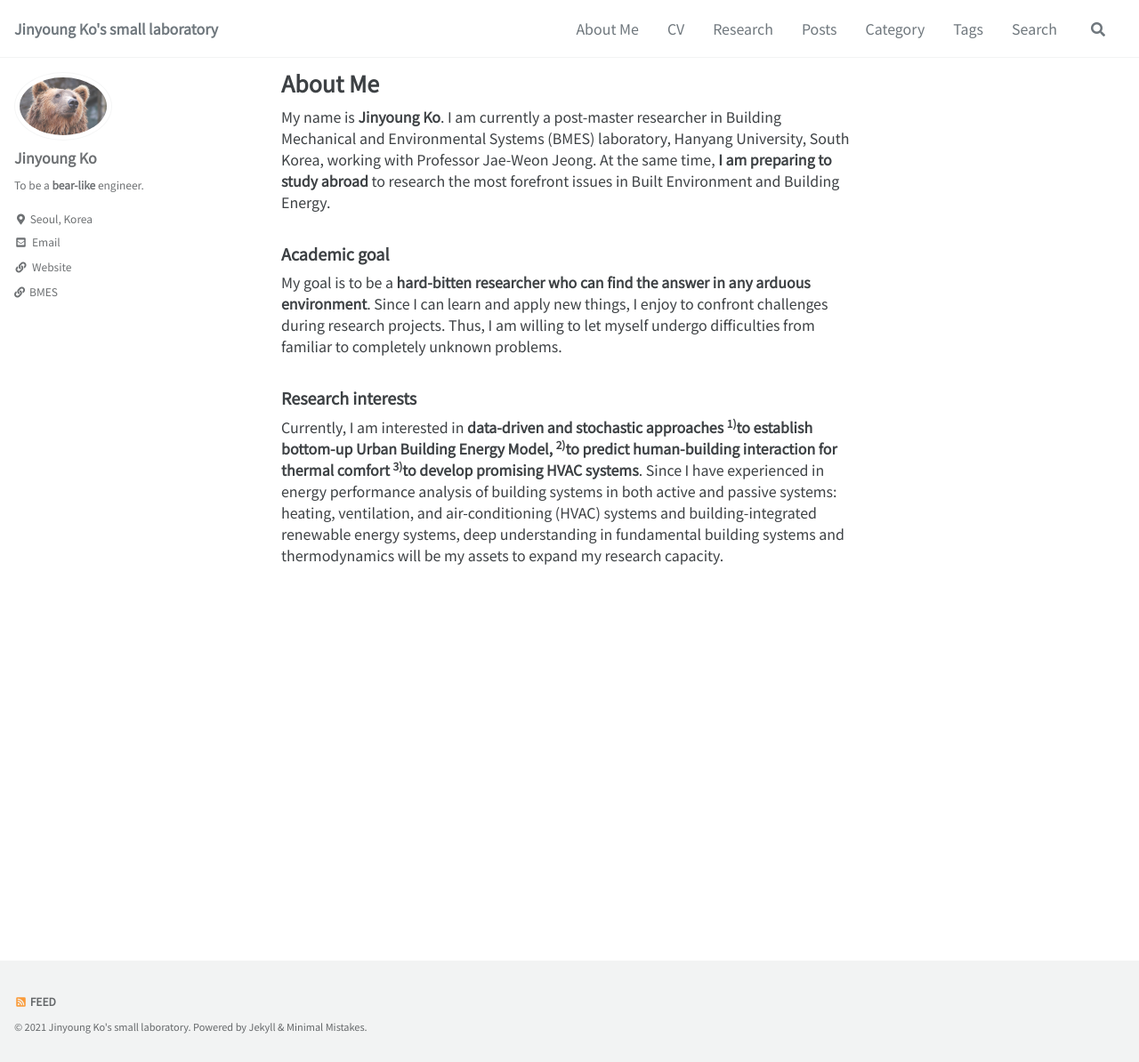
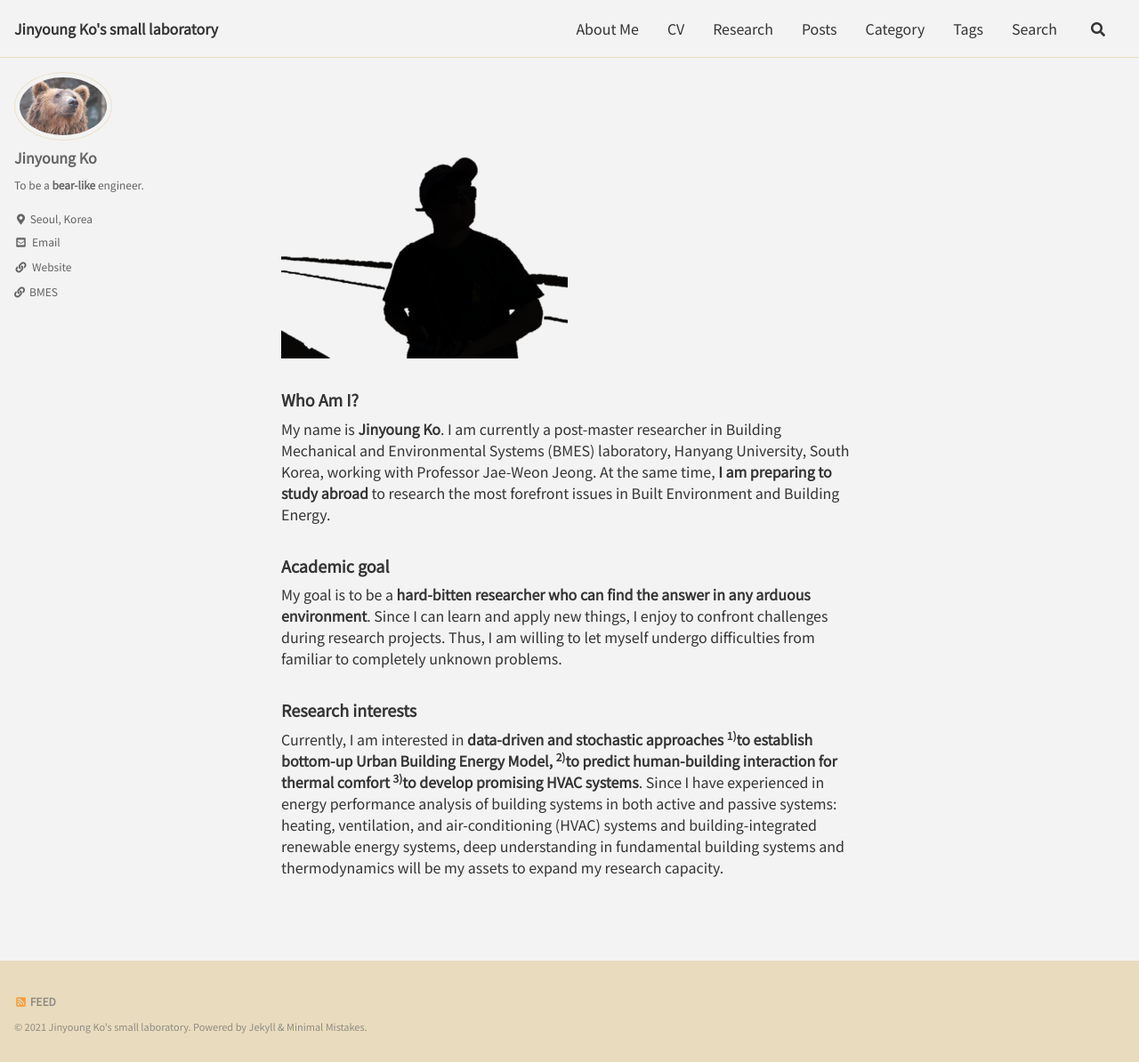
Before and after one commit to jinyoungko96/jinyoungko96.github.io, a Jekyll site: the page built from _pages/01_about.md, in a window 1280 px wide and 1194 px high. Shown: the whole window at 89% size. Built offline with Jekyll 4.4.1, drawn with Linux system fonts in a browser that asks for light colours; cached includes are drawn as plain includes.

Commit message:
skin, image update

```diff
--- a/_config.yml
+++ b/_config.yml
@@ -12,7 +12,7 @@
 
 theme                  : "minimal-mistakes-jekyll"
 # remote_theme           : "mmistakes/minimal-mistakes"
-minimal_mistakes_skin    : "default" # "air", "aqua", "contrast", "dark", "dirt", "neon", "mint", "plum", "sunrise"
+minimal_mistakes_skin    : "dirt" # "default", "air", "aqua", "contrast", "dark", "dirt", "neon", "mint", "plum", "sunrise"
 
 # Site Settings
 locale                   : "kr-KR"
--- a/_pages/01_about.md
+++ b/_pages/01_about.md
@@ -1,10 +1,18 @@
 ---
-title: "About Me"
+wtitle: "About Me"
 layout: single
 permalink: /about/
 author_profile: true
 toc: false
 ---
+
+<!--<img
+src="..\assets\images\jinyoungko.jpg"
+style="float: left; margin-right: 20px; margin-bottom: 10px; width:140px; height:180px;" >-->
+
+![Siluet](..\assets\images\siluet.png)
+
+### Who Am I?
 
 My name is **Jinyoung Ko**. I am currently a post-master researcher in Building Mechanical and Environmental Systems (BMES) laboratory, Hanyang University, South Korea, working with Professor Jae-Weon Jeong. At the same time, **I am preparing to study abroad** to research the most forefront issues in Built Environment and Building Energy.
 
```
Also changed, not shown: assets/images/siluet.png (added), 1 other file.
